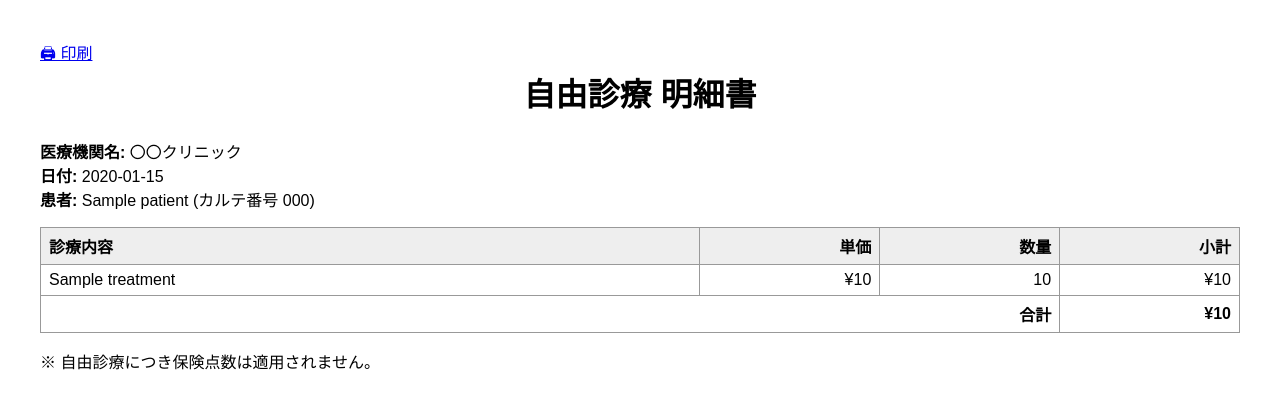
After one commit to tondou1/easy_order, a Flask app: page /orders/1/invoice in a window 1280 px wide. The commit adds this page. Shown: the top 409 px of the page. Run offline with Flask 3, Linux system fonts and the light colour scheme; a user stored in the database is signed in; tables that the repository leaves empty hold one stand-in row (values such as "Sample post").

Commit message:
Add invoice view (HTML printable receipt)

```diff
--- a/app/orders/routes.py
+++ b/app/orders/routes.py
@@ -120,3 +120,12 @@ def toggle_payment(order_id):
 
     flash("支払ステータスを更新しました。")
     return redirect(url_for("orders.order_view", visit_id=order.visit_id))
+
+# ────────────────────────────────────────────────────────────
+# 明細書 (HTML)
+# ────────────────────────────────────────────────────────────
+@bp.route("/orders/<int:order_id>/invoice")
+@login_required
+def invoice(order_id):
+    order = Order.query.get_or_404(order_id)
+    return render_template("orders/invoice.html", order=order)
--- /dev/null
+++ b/app/templates/orders/invoice.html
@@ -0,0 +1,47 @@
+<!doctype html>
+<html lang="ja">
+<head>
+  <meta charset="utf-8">
+  <title>明細書 #{{ order.id }}</title>
+  <style>
+    body { font-family: sans-serif; margin: 40px; }
+    h1  { text-align: center; margin: 0 0 24px; }
+    table { width: 100%; border-collapse: collapse; margin-bottom: 16px; }
+    th, td { border: 1px solid #999; padding: 6px 8px; text-align: left; }
+    th { background: #eee; }
+    .right { text-align: right; }
+    @media print {
+      a#print-btn { display: none; }   /* ボタンを隠す */
+    }
+  </style>
+</head>
+<body>
+  <a id="print-btn" href="#" onclick="window.print()">🖨 印刷</a>
+
+  <h1>自由診療 明細書</h1>
+
+  <p>
+    <strong>医療機関名:</strong> 〇〇クリニック<br>
+    <strong>日付:</strong> {{ order.visit.visit_date }}<br>
+    <strong>患者:</strong> {{ order.visit.patient.name }} (カルテ番号 {{ order.visit.patient.chart_number }})<br>
+  </p>
+
+  <table>
+    <tr><th style="width:55%">診療内容</th><th style="width:15%" class="right">単価</th><th style="width:15%" class="right">数量</th><th style="width:15%" class="right">小計</th></tr>
+    {% for it in order.items %}
+    <tr>
+      <td>{{ it.treatment.name }}</td>
+      <td class="right">¥{{ it.treatment.price }}</td>
+      <td class="right">{{ it.quantity }}</td>
+      <td class="right">¥{{ it.subtotal }}</td>
+    </tr>
+    {% endfor %}
+    <tr>
+      <td colspan="3" class="right"><strong>合計</strong></td>
+      <td class="right"><strong>¥{{ order.total_amount }}</strong></td>
+    </tr>
+  </table>
+
+  <p>※ 自由診療につき保険点数は適用されません。</p>
+</body>
+</html>
--- a/app/templates/orders/order.html
+++ b/app/templates/orders/order.html
@@ -25,6 +25,12 @@
 
 <h3>合計: ¥{{ order.total_amount }}</h3>
 
+<p>
+    <a href="{{ url_for('orders.invoice', order_id=order.id) }}" target="_blank">
+      📄 明細書を表示 / 印刷
+    </a>
+</p>
+
 <hr>
 <h3>明細を追加</h3>
 <form method="post">
```
